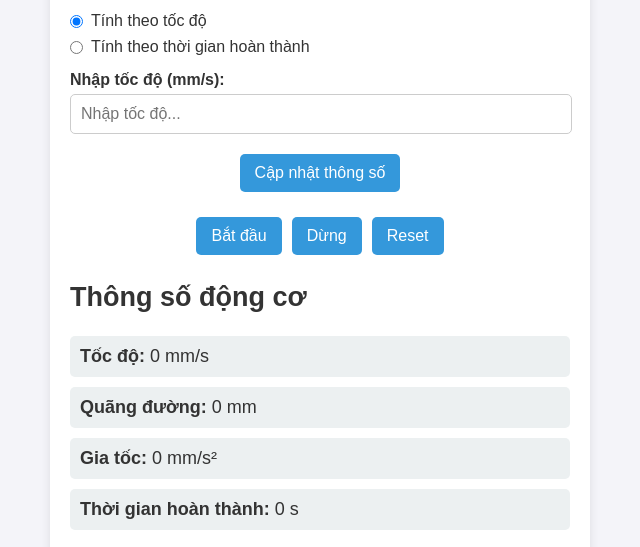
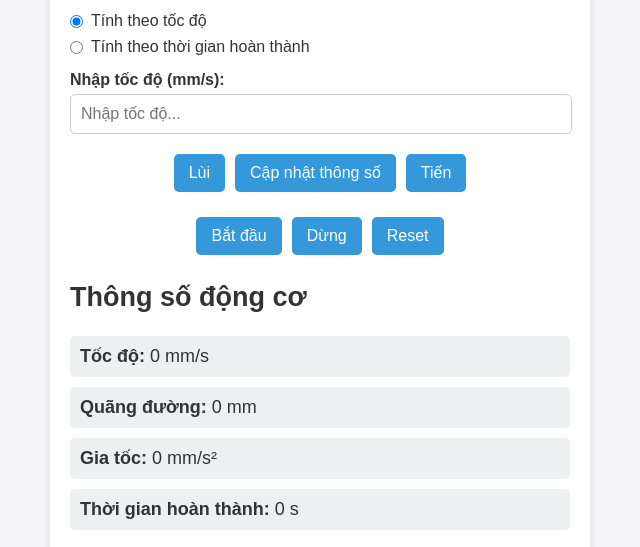
Before and after one commit to sptjerry19/bladecoating, a website: page src/test.html in a window 1280 px wide. Shown: the part 184-731 px from the top of the page, without its empty margins (320-960 px from the left). Drawn offline with Linux system fonts and the light colour scheme; no server answers.

Commit message:
demo1 motor stepp

```diff
--- a/src/test.html
+++ b/src/test.html
@@ -172,7 +172,11 @@
         />
       </div>
 
-      <button onclick="setParameters()">Cập nhật thông số</button>
+      <div class="button-group">
+        <button onclick="backward()">Lùi</button>
+        <button onclick="setParameters()">Cập nhật thông số</button>
+        <button onclick="forward()">Tiến</button>
+      </div>
 
       <div class="button-group">
         <button onclick="startTimer()">Bắt đầu</button>
@@ -440,6 +444,16 @@
           });
       }
 
+      // gửi chuyển động "tiến"
+      function forward() {
+        sendCommand("forward");
+      }
+
+      // gửi chuyển động "lùi"
+      function backward() {
+        sendCommand("backward");
+      }
+
       // Bắt đầu chuyển động và cập nhật biểu đồ theo thời gian
       function startTimer() {
         if (countdown) clearInterval(countdown);
```
Also changed, not shown: 2 other files.
